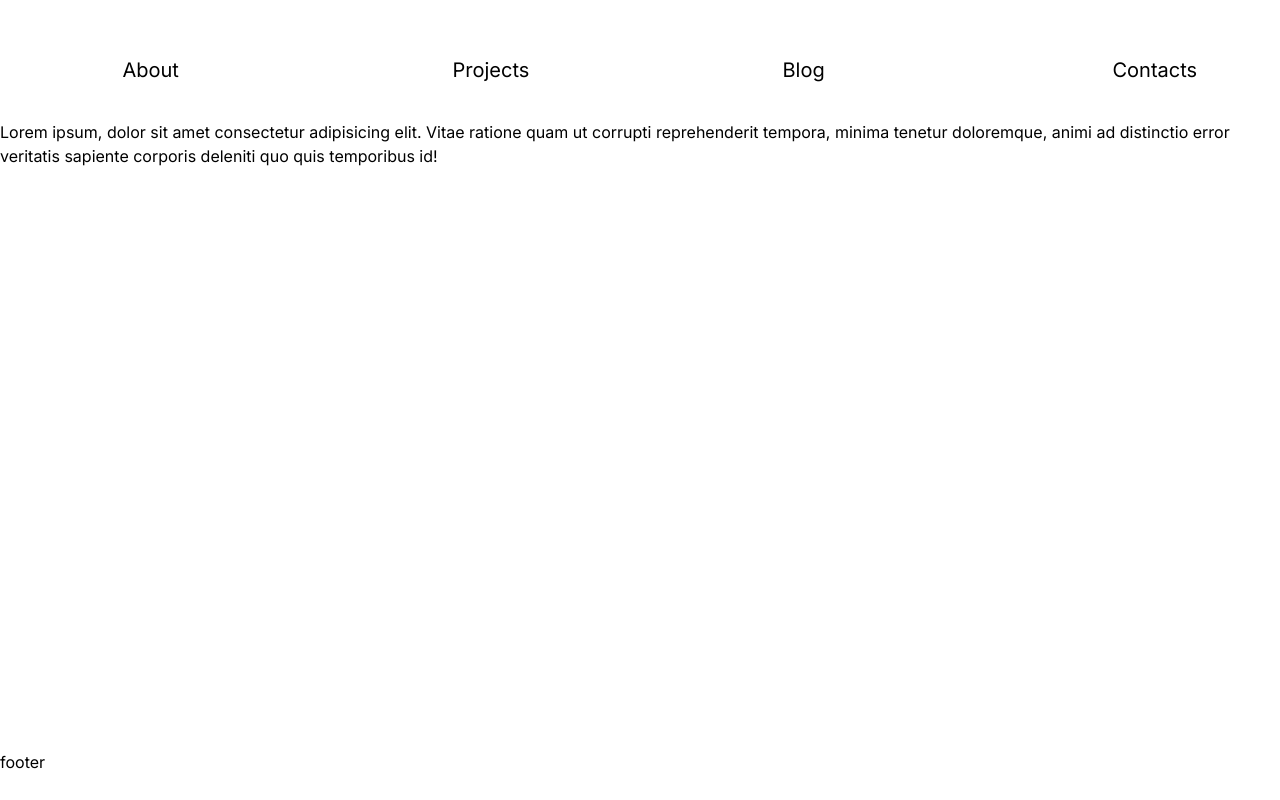
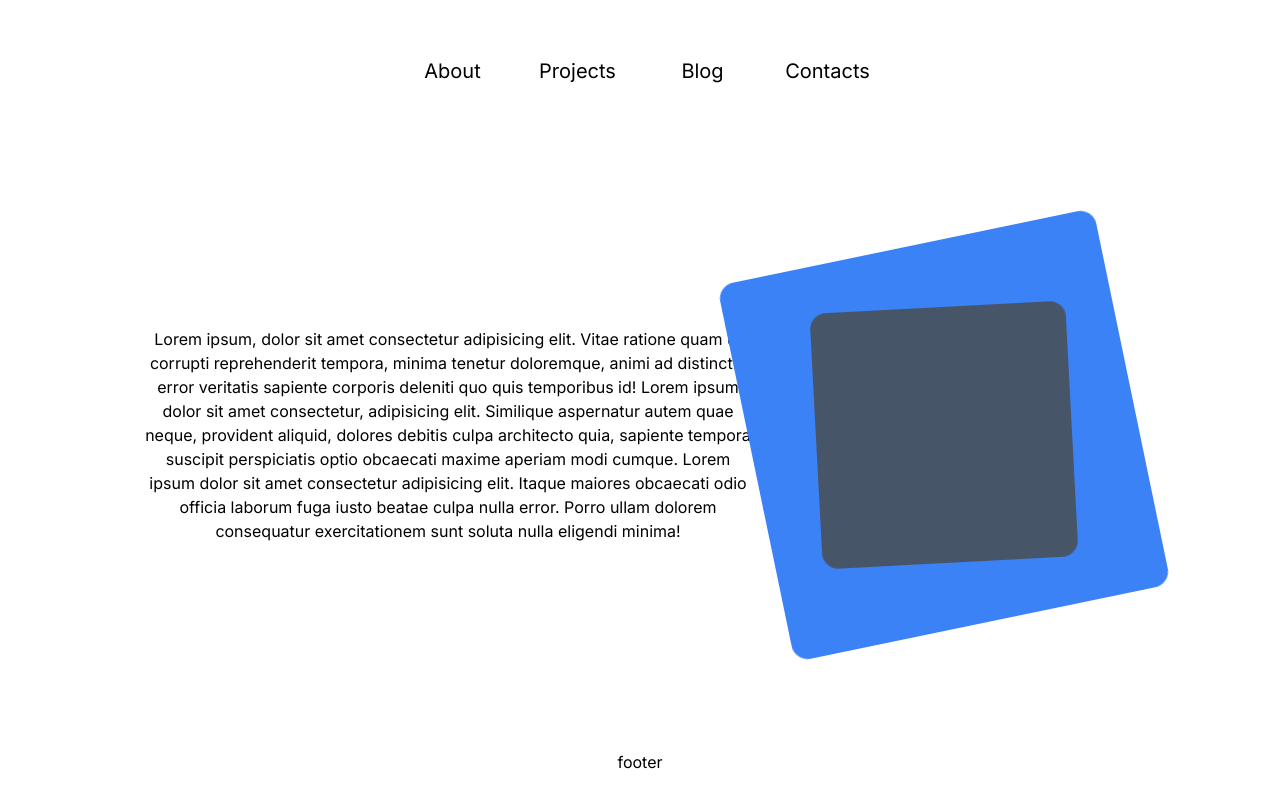
Before and after one commit to ArtofWASD/my_cv, a Next.js app: page / in a window 1280 px wide. Built offline with nearby package versions, Linux system fonts and the light colour scheme.

Commit message:
feat: анимация на аватарку, шаблоны страниц

```diff
--- a/app/about/page.tsx
+++ b/app/about/page.tsx
@@ -1,10 +1,11 @@
+import Button from '@/src/components/button/button'
 import React from 'react'
 
 const About = () => {
   return (
-    <div>
-      <p> About Page</p>
-    </div>
+    <main className="flex justify-center">
+      <p className="text-center py-10"> About Page</p>
+    </main>
   )
 }
 
--- a/app/blog/page.tsx
+++ b/app/blog/page.tsx
@@ -2,9 +2,9 @@ import React from 'react'
 
 const Blog = () => {
   return (
-    <div>
-      <p>Blog page</p>
-    </div>
+    <main>
+      <p className="text-center py-10">Blog page</p>
+    </main>
   )
 }
 
--- a/app/contacts/page.tsx
+++ b/app/contacts/page.tsx
@@ -2,9 +2,9 @@ import React from 'react'
 
 const Contacts = () => {
   return (
-    <div>
-      <p>Contact page</p>
-    </div>
+    <main>
+      <p className="text-center py-10" >Contact page</p>
+    </main>
   )
 }
 
--- a/app/globals.css
+++ b/app/globals.css
@@ -18,7 +18,6 @@ header {
   height: 120px;
 }
 footer {
-  z-index: 10;
   bottom: 0;
   width: 100%;
   height: 50px;
--- a/app/page.tsx
+++ b/app/page.tsx
@@ -1,11 +1,20 @@
+import Avatar from "@/src/components/avatar/avatar"
+
 export default function Home() {
   return (
-    <main className="">
-      <p>
+    <main className="grid grid-flow-col px-36 items-center h-96">
+      <p className="text-balance text-center">
         Lorem ipsum, dolor sit amet consectetur adipisicing elit. Vitae ratione quam ut
         corrupti reprehenderit tempora, minima tenetur doloremque, animi ad distinctio
-        error veritatis sapiente corporis deleniti quo quis temporibus id!
+        error veritatis sapiente corporis deleniti quo quis temporibus id! Lorem ipsum
+        dolor sit amet consectetur, adipisicing elit. Similique aspernatur autem quae
+        neque, provident aliquid, dolores debitis culpa architecto quia, sapiente tempora
+        suscipit perspiciatis optio obcaecati maxime aperiam modi cumque. Lorem ipsum
+        dolor sit amet consectetur adipisicing elit. Itaque maiores obcaecati odio officia
+        laborum fuga iusto beatae culpa nulla error. Porro ullam dolorem consequatur
+        exercitationem sunt soluta nulla eligendi minima!
       </p>
+      <Avatar />
     </main>
   )
 }
--- a/app/projects/page.tsx
+++ b/app/projects/page.tsx
@@ -2,9 +2,9 @@ import React from 'react'
 
 const Profile = () => {
   return (
-    <div>
-      <p>Projects Page</p>
-    </div>
+    <main>
+      <p className="text-center py-10">Projects Page</p>
+    </main>
   )
 }
 
--- /dev/null
+++ b/src/components/avatar/avatar.tsx
@@ -0,0 +1,48 @@
+"use client"
+import { motion } from "framer-motion"
+import Image from "next/image"
+import React from "react"
+
+const Avatar = () => {
+  return (
+    <div className="flex justify-center  items-center">
+      <motion.div
+        className="box w-64 h-64 bg-slate-600 absolute z-10 rounded-2xl"
+        animate={{
+          rotate: [180, 0],
+        }}
+        transition={{
+          duration: 5,
+          ease: "easeInOut",
+          times: [0, 1],
+          repeat: Infinity,
+          repeatDelay: 0,
+          spring: {
+            stiffness: 1000,
+            damping: 10,
+          },
+        }}
+      />
+      <motion.div
+        className="box w-96 h-96 bg-blue-500 relative z-0 rounded-2xl"
+        animate={{
+          rotate: [0, 180],
+        }}
+        transition={{
+          duration: 3,
+          ease: "easeInOut",
+          times: [0, 1],
+          repeat: Infinity,
+          repeatDelay: 0,
+          spring: {
+            stiffness: 1000,
+            damping: 10,
+          },
+        }}
+      />
+      {/* <Image src="/icons/avatar.png" width="350" height="350" alt="avatar" className="absolute z-20"/> */}
+    </div>
+  )
+}
+
+export default Avatar
--- /dev/null
+++ b/src/components/button/button.tsx
@@ -0,0 +1,25 @@
+"use client"
+import React from "react"
+import { motion } from "framer-motion"
+import { useRouter } from "next/navigation"
+
+const Button = () => {
+  const button = {
+    rest: { scale: 1 },
+    hover: { scale: 1 },
+    pressed: { scale: 0.95 },
+  }
+  const router = useRouter()
+  return (
+    <motion.div
+      className="refresh"
+      onClick={() => router.push('/')}
+      variants={button}
+      initial="rest"
+      whileHover="hover">
+      <p>Back</p>
+    </motion.div>
+  )
+}
+
+export default Button
--- a/src/components/layout/footer/footer.tsx
+++ b/src/components/layout/footer/footer.tsx
@@ -3,7 +3,7 @@ import React from 'react'
 const Footer = () => {
   return (
     <footer>
-      <p>footer</p>
+      <p className="text-center">footer</p>
     </footer>
   )
 }
--- a/src/components/layout/header/header.tsx
+++ b/src/components/layout/header/header.tsx
@@ -9,7 +9,7 @@ const Header = () => {
   ]
   return (
     <header>
-      <div className="grid grid-flow-col my-4">
+      <div className="grid grid-flow-col">
         <NavMenu menuItems={menuItems} />
       </div>
     </header>
--- a/src/components/navMenu/navMenu.tsx
+++ b/src/components/navMenu/navMenu.tsx
@@ -13,18 +13,16 @@ interface INavItems {
 const NavMenu = ({ menuItems }: { menuItems: Array<INavItems> }) => {
   return (
     <>
-      <div className="grid grid-cols-4 gap-10 mt-10">
+      <div className="flex justify-center gap-20 mt-10">
         {menuItems.map((item) => (
-          <div
-            key={item.name}
-            className="grid grid-flow-col items-end justify-items-center">
-            <Link href={item.url}>
+          <div key={item.name}>
+            <Link href={item.url} className="grid justify-items-center items-end">
               <p className="absolute cursor-pointer text-xl">{item.name}</p>
               <motion.div
                 initial={{ opacity: 0, y: 0 }}
                 whileHover={{
                   scale: 1.2,
-                  y: -30,
+                  y: -35,
                   opacity: 1,
                   transition: { duration: 0.5 },
                 }}
```
Also changed, not shown: public/icons/avatar.png (added).
